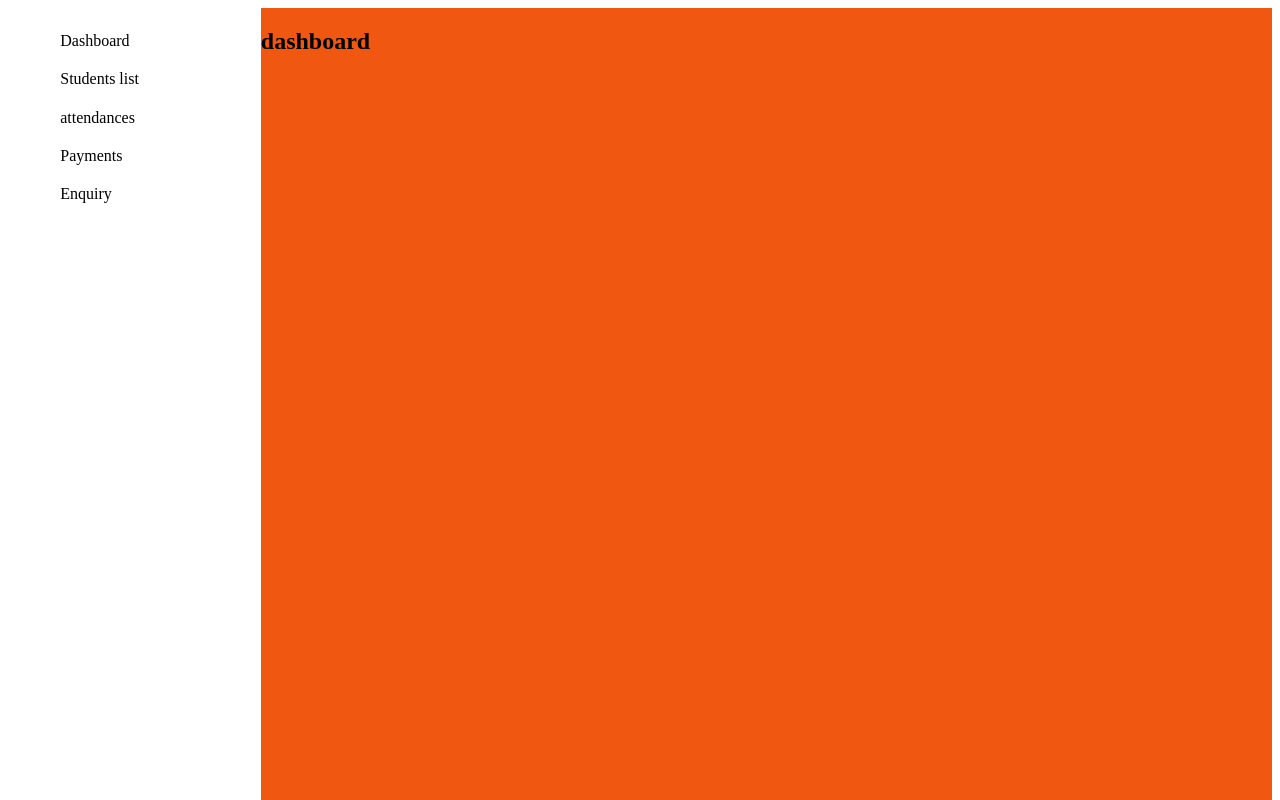
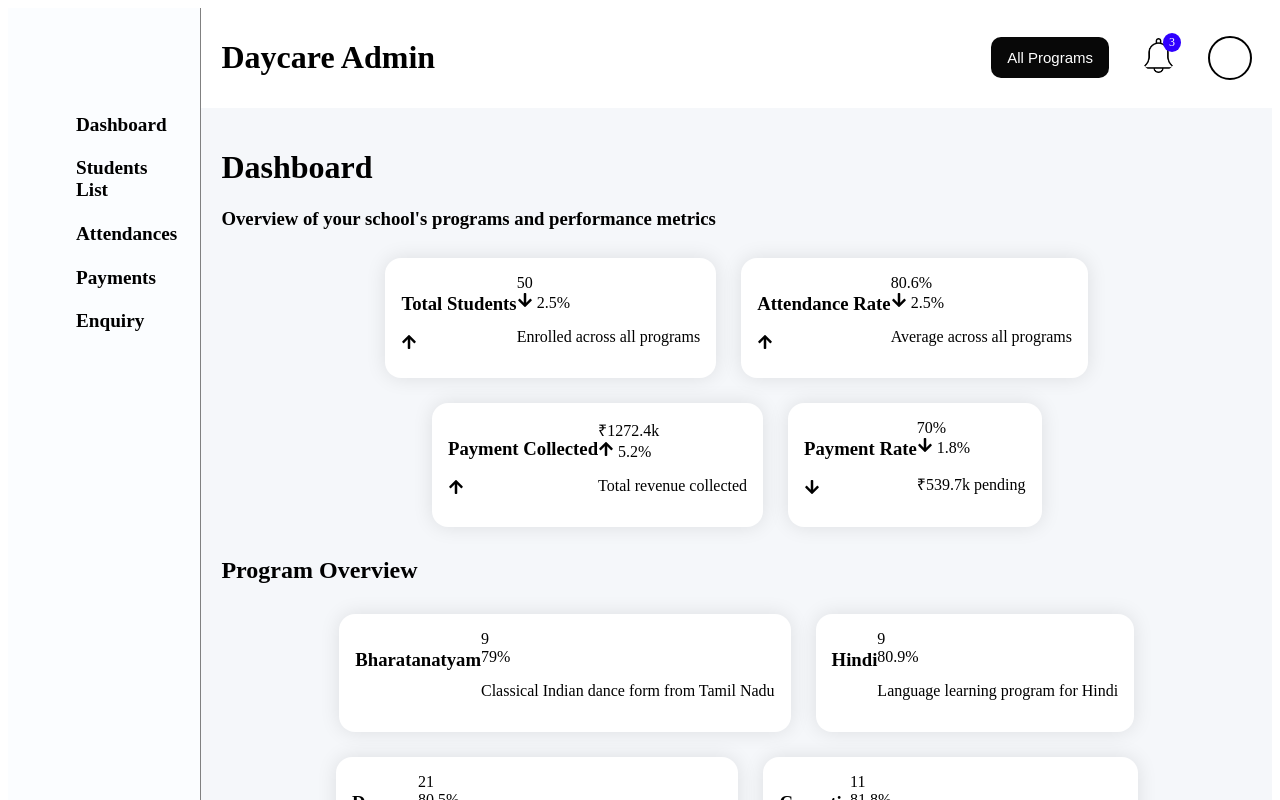
Before and after one commit to Nanonimous/frontend-backend-smilystar, a React (Create React App) app in the folder frontend-for-admin/: page / in a window 1280 px wide. Shown: the top 800 px of the page. Built offline with nearby package versions, Linux system fonts and the light colour scheme.

Commit message:
dashboard partial build by jothimani

```diff
--- a/frontend-for-admin/package.json
+++ b/frontend-for-admin/package.json
@@ -9,6 +9,7 @@
     "@testing-library/user-event": "^13.5.0",
     "react": "^19.0.0",
     "react-dom": "^19.0.0",
+    "react-icons": "^5.5.0",
     "react-router-dom": "^7.3.0",
     "react-scripts": "5.0.1",
     "web-vitals": "^2.1.4"
--- a/frontend-for-admin/src/Components/App.css
+++ b/frontend-for-admin/src/Components/App.css
@@ -1,6 +1,14 @@
 .main{
-    display: grid;
-    grid-template-columns: 20% auto;
-    height: 100px;
-    margin: 0px;
+    display: flex;
+    flex-direction: row;
+
+
 }
+
+.menu{
+
+}
+
+.programs{
+    width: 100%;
+}
--- a/frontend-for-admin/src/Components/App.js
+++ b/frontend-for-admin/src/Components/App.js
@@ -8,9 +8,11 @@ import { BrowserRouter,Routes,Route } from 'react-router-dom';
 function App() {
   return (
     <div className='main'>
+        <div className='menu'>
+            <Menu />
+        </div>
 
-       <Menu />
-
+        <div  className='programs'>
         <BrowserRouter>
           <Routes>
             <Route path="/" element={ <Dashboard />} />
@@ -22,8 +24,10 @@ function App() {
 
           </Routes>
         </BrowserRouter>
+        </div>
 
-      <Dashboard />
+
+
     </div>
   )
 }
--- a/frontend-for-admin/src/Components/Dashboard/Dashboard.jsx
+++ b/frontend-for-admin/src/Components/Dashboard/Dashboard.jsx
@@ -1,15 +1,42 @@
 import React from "react";
 import style from './Dashboard.module.css';
+import Navbar from "../Navbar/Navebar";
+import { FaArrowUp, FaArrowDown } from "react-icons/fa";
+import Startcard from '../Dashboard/Startcard/Startcard';
 
-export default function Dashboard(){
-
-
+export default function Dashboard() {
     return (
         <>
-        <div className={style.body}>
-           <h2>dashboard</h2>
-        </div>
+            <Navbar />
+            <div className={style.body}>
+                <div className={style.container}>
+                    <h1>Dashboard</h1>
+                    <h3>Overview of your school's programs and performance metrics</h3>
 
+                    <div className={style.cards}>
+                        <Startcard title="Total Students" value="50" description="Enrolled across all programs" icon={<FaArrowUp />} trendArrow={<FaArrowDown />} trendColor="red" change={2.5} />
+                        <Startcard title="Attendance Rate" value="80.6%" description="Average across all programs" icon={<FaArrowUp />} trendArrow={<FaArrowDown />} trendColor="red" change={2.5} />
+                        <Startcard title="Payment Collected" value="₹1272.4k" description="Total revenue collected" icon={<FaArrowUp />} trendArrow={<FaArrowUp />} trendColor="green" change={5.2} />
+                        <Startcard title="Payment Rate" value="70%" description="₹539.7k pending" icon={<FaArrowDown />} trendArrow={<FaArrowDown />} trendColor="red" change={1.8} />
+                    </div>
+
+                    <h2>Program Overview</h2>
+                    <div className={style.programs}>
+                        <Startcard title="Bharatanatyam" value="9" description="Classical Indian dance form from Tamil Nadu" change={79} trendColor="red" />
+                        <Startcard title="Hindi" value="9" description="Language learning program for Hindi" change={80.9} trendColor="blue" />
+                        <Startcard title="Daycare" value="21" description="Full-day childcare and early education program" change={80.5} trendColor="green" />
+                        <Startcard title="Carnatic" value="11" description="Classical music tradition from South India" change={81.8} trendColor="purple" />
+                    </div>
+
+                    <h2>Quick Actions</h2>
+                    <div className={style.quickActions}>
+                        <button className={style.actionBtn}>Take Attendance</button>
+                        <button className={style.actionBtn}>Record Payments</button>
+                        <button className={style.actionBtn}>Student Records</button>
+                        <button className={style.actionBtn}>Process Enquiries</button>
+                    </div>
+                </div>
+            </div>
         </>
-    )
+    );
 }
--- a/frontend-for-admin/src/Components/Dashboard/Dashboard.module.css
+++ b/frontend-for-admin/src/Components/Dashboard/Dashboard.module.css
@@ -1,8 +1,41 @@
-.body{
-    background-color: rgb(240, 88, 17);
+.body {
+    padding: 20px;
+    background-color: #f5f7fa;
+}
+.container {
 
-    height: 100vh;
-    width:100%;
-
-    display: inline-block;
 }
+.cards, .programs, .quickActions {
+    display: flex;
+    flex-direction: row;
+    gap: 5px;
+    justify-content: center;
+    flex-wrap: wrap;
+}
+.card {
+    background-color: white;
+    border-radius: 8px;
+    box-shadow: 0 4px 6px rgba(0, 0, 0, 0.1);
+    padding: 20px;
+    width: 250px;
+    text-align: center;
+}
+.card h3 {
+    font-size: 1.5em;
+    margin: 0;
+}
+.card p {
+    color: #777;
+}
+.actionBtn {
+    background-color: #007bff;
+    color: white;
+    padding: 10px 20px;
+    border-radius: 8px;
+    margin: 5px;
+    border: none;
+    cursor: pointer;
+}
+.actionBtn:hover {
+    background-color: #0056b3;
+}
--- /dev/null
+++ b/frontend-for-admin/src/Components/Dashboard/Startcard/Startcard.jsx
@@ -0,0 +1,37 @@
+import React from "react";
+import sc from './Startcard.module.css';
+
+export default function CardComponent({
+  title,
+  icon,
+  value,
+  change,
+  trendArrow,
+  trendColor,
+  description,
+  colorClass,
+  animationDelayClass,
+}) {
+  return (
+    <div className={`${sc.card} ${sc.overflowHidden} ${animationDelayClass}`}>
+      {colorClass && <div className={`${sc.cardHeaderBar} ${colorClass}`} />}
+      <div className={sc.cardHeader}>
+        <h3 className={sc.cardTitle}>{title}</h3>
+        {icon && <div className={sc.cardIcon}>{icon}</div>}
+      </div>
+      <div className={sc.cardContent}>
+        <div className={sc.cardValue}>{value}</div>
+        <div className={sc.cardInfo}>
+          {change !== undefined && (
+            <span className={`${sc.cardChange} ${trendColor}`}>
+              {trendArrow} {Math.abs(change)}%
+            </span>
+          )}
+          {description && (
+            <p className={sc.cardDescription}>{description}</p>
+          )}
+        </div>
+      </div>
+    </div>
+  );
+}
--- /dev/null
+++ b/frontend-for-admin/src/Components/Dashboard/Startcard/Startcard.module.css
@@ -0,0 +1,82 @@
+.card {
+    display: flex;
+    flex-direction: row;
+    border-radius: 1em;
+    box-shadow: 0 0 20px rgba(0, 0, 0, 0.1);
+    background-color: white;
+    padding: 16px;
+    margin: 10px;
+    transition: transform 0.3s ease;
+
+}
+
+.card:hover {
+    transform: scale(1.02);
+}
+
+.card-header-bar {
+    height: 4px;
+    width: 100%;
+}
+
+.card-header {
+    display: flex;
+    justify-content: space-between;
+    align-items: center;
+    padding-bottom: 8px;
+}
+
+.card-title {
+    font-size: 16px;
+    font-weight: 500;
+    margin: 0;
+}
+
+.card-icon {
+    color: #999;
+}
+
+.card-content {
+    margin-top: 8px;
+}
+
+.card-value {
+    font-size: 24px;
+    font-weight: bold;
+}
+
+.card-info {
+    display: flex;
+    align-items: center;
+    gap: 8px;
+    padding-top: 4px;
+}
+
+.card-change {
+    font-size: 12px;
+    font-weight: 500;
+}
+
+.card-description {
+    font-size: 12px;
+    color: #666;
+}
+
+.overflow-hidden {
+    overflow: hidden;
+}
+
+.animate-scale-in {
+    animation: scaleIn 0.5s ease forwards;
+}
+
+@keyframes scaleIn {
+    from {
+        transform: scale(0.95);
+        opacity: 0;
+    }
+    to {
+        transform: scale(1);
+        opacity: 1;
+    }
+}
--- a/frontend-for-admin/src/Components/Menu/Menu.jsx
+++ b/frontend-for-admin/src/Components/Menu/Menu.jsx
@@ -1,18 +1,26 @@
-import React from "react";
+import React, { useState ,useEffect} from "react";
 import ms from './Menu.module.css';
-import { useNavigate,useLocation } from "react-router-dom";
-import { useRef,useState } from 'react';
+import { AiOutlineMenu, AiOutlineClose } from 'react-icons/ai';
 
-export default function Menu(){
-    // const navigate=useNavigate();
-    // const location = useLocation();
-    const url = window.location.href;
-    const [dashboard,setDashboard]=useState(url !== "http://localhost:3000/");
 
+export default function Menu() {
+    const [dashboard, setDashboard] = useState(true);
+
+    useEffect(() => {
+      if (window.location.href === "http://localhost:3000/") {
+        setDashboard(false);
+      }
+    }, []);
+    const [isMenuOpen, setIsMenuOpen] = useState(false);
+    const toggleMenu = () => setIsMenuOpen(!isMenuOpen);
 
     return (
         <>
-        <div className="menu">
+            <div className={ms.menuContainer}>
+                <div className={ms.hamburger} onClick={toggleMenu}>
+                    {isMenuOpen ? <AiOutlineClose size={30} /> : <AiOutlineMenu size={30} />}
+                </div>
+                <div className={`${ms.menu} ${isMenuOpen ? ms.menuOpen : ''}`}>
                     <div className={ms.list}>
                         <ul>
                             <li>
@@ -20,21 +28,16 @@ export default function Menu(){
                             </li>
                             {dashboard && (
                                 <>
-                        <li>Students list</li>
-                        <li>attendances</li>
+                                    <li>Students List</li>
+                                    <li>Attendances</li>
                                     <li>Payments</li>
                                 </>
                             )}
-
-                    <li>
-
-                        Enquiry
-                    </li>
+                            <li>Enquiry</li>
                         </ul>
                     </div>
                 </div>
+            </div>
         </>
-
-    )
-
+    );
 }
--- a/frontend-for-admin/src/Components/Menu/Menu.module.css
+++ b/frontend-for-admin/src/Components/Menu/Menu.module.css
@@ -1,18 +1,95 @@
-.menu{
+.menuContainer {
+    position: relative;
+    width: 100%;
+}
 
+.hamburger {
+    display: none;
+    position: absolute;
+    top: 10px;
+    left: 10px;
+    z-index: 10;
+    cursor: pointer;
+    color: black;
+}
+
+.menu {
     height: 100vh;
+    width:auto;
+    background-color: #fbfdff;
+    color: black;
+    padding: 1em;
+    transition: transform 0.3s ease;
+    transform: translateX(0);
+    border-right: 1px solid grey;
+}
+.menu ul{
+    align-items: center;
+}
+.menuOpen {
+    transform: translateX(0);
+}
+
+.list {
+    margin-top:50%;
 
 }
-li{
+ul{
+    align-items: center;
+}
 
+li {
+    align-items: center;
     list-style-type: none;
-    padding: .5em;
+    padding: 0.5em;
+    margin: 2%;
+    border-radius: 0.5em;
     cursor: pointer;
+    transition: background-color 0.3s ease;
+    font-size: larger;
+    font-weight: bold;
+}
 
-    margin: 2%;
-    border-radius: .5em;
-}
-.list{
-
+li:hover {
 
 }
+
+@media (max-width: 768px) {
+    .hamburger {
+        display: inline-block;
+    }
+
+    .menu {
+        position: fixed;
+        top: 0;
+        left: 0;
+        height: 100vh;
+        width: 200px;
+        background-color: #ffffff;
+        transform: translateX(-100%);
+    }
+
+    .menuOpen {
+        transform: translateX(0);
+    }
+
+    li {
+        font-size: 18px;
+    }
+   .menu ul{
+        align-items: center;
+    }
+    ul{
+        align-items: center;
+    }
+}
+
+@media (max-width: 480px) {
+    .menu {
+        width: 180px;
+    }
+
+    li {
+        font-size: 16px;
+    }
+}
--- /dev/null
+++ b/frontend-for-admin/src/Components/Navbar/Navbar.module.css
@@ -0,0 +1,109 @@
+
+.nav {
+    display: flex;
+    justify-content: space-between;
+    align-items: center;
+    padding: 10px 20px;
+
+}
+
+.right {
+    display: flex;
+    align-items: center;
+    gap: 2rem;
+}
+
+.programBtn {
+    align-items: center;
+    padding: 12px 16px;
+    background-color: #080808;
+    border: none;
+    border-radius: 10px;
+    color: white;
+    cursor: pointer;
+    transition:  0.5s ease;
+    font-size: 15px; /* Increase text size */
+
+}
+
+.programBtn:hover {
+    background-color: #f1f3f5;
+    color: #080808;
+    box-shadow: 0 0 3px rgb(2, 2, 2);
+}
+
+.notification {
+    position: relative;
+    cursor: pointer;
+}
+
+.icon {
+    border-radius: 50%;
+    width: 35px;
+    height: 35px;
+}
+
+.badge {
+    position: absolute;
+    top: -5px;
+    right: -5px;
+    background-color: rgb(47, 0, 255);
+    color: white;
+    border-radius: 50%;
+    padding: 2px 6px;
+    font-size: 12px;
+}
+
+.profile{
+    width: 40px;
+    height: 40px;
+    border-radius: 50%;
+    border: 2px solid black;
+    cursor: pointer;
+}
+
+
+
+@media (max-width:768px) {
+    .left h1{
+        font-size: 28px;
+
+
+    }
+    .programBtn {
+        align-items: center;
+        padding: 8px 12px;
+        background-color: #080808;
+        border: none;
+        border-radius: 10px;
+        color: white;
+        cursor: pointer;
+        transition:  0.5s ease;
+        font-size: 15px; /* Increase text size */
+
+    }
+    .right {
+
+        gap: 1rem;
+    }
+    .profile{
+        width: 30px;
+        height: 30px;
+        border-radius: 50%;
+        border: 2px solid black;
+        cursor: pointer;
+    }
+    .icon {
+        border-radius: 50%;
+        width: 30px;
+        height: 30px;
+    }
+
+}
+
+@media(max-width:786px){
+    .left h1{
+        display: none;
+    }
+
+}
--- /dev/null
+++ b/frontend-for-admin/src/Components/Navbar/Navebar.jsx
@@ -0,0 +1,29 @@
+import React from "react";
+import ns from './Navbar.module.css';
+
+export default function Navbar() {
+    return (
+        <>
+            <div className={ns.nav}>
+                <div className={ns.left}>
+                    <h1>Daycare Admin</h1>
+                </div>
+
+                <div className={ns.right}>
+                    <button className={ns.programBtn}>All Programs</button>
+                    <div className={ns.notification}>
+                        <img
+                            src="images/navbar_img/bell.png"
+                            alt="notification icon"
+                            className={ns.icon}
+                        />
+                        <span className={ns.badge}>3</span>
+                    </div>
+                    <div className={ns.profile}>
+
+                    </div>
+                </div>
+            </div>
+        </>
+    )
+}
```
Also changed, not shown: frontend-for-admin/public/images/navbar_img/bell.png (added), 1 other file (tests, documents, lock files or other folders). Lines whose indentation alone changed are shown as unchanged.
